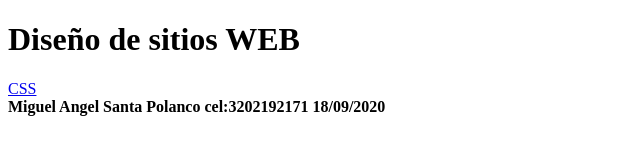
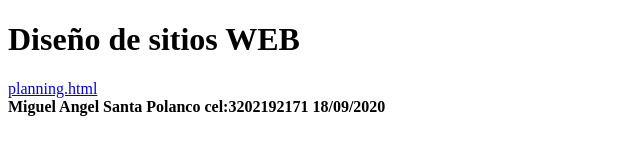
Before and after one commit to Migsato/DSW-MiguelSanta, a plain HTML site: page index.html in a window 1280 px wide. Shown: the full height of the page, 0-640 px from the left. Drawn offline with Linux system fonts and the light colour scheme.

Commit message:
index.html vrs 1.2
Este archivo hace parte a la fase 2 del curso Diseños de sitios Web

```diff
--- a/index.html
+++ b/index.html
@@ -7,7 +7,7 @@
 </head>
 <body>
     <h1>Diseño de sitios WEB</h1>
-    <a href="planning.html">CSS</a>
+    <a href="planning.html">planning.html</a>
     <footer><b> Miguel Angel Santa Polanco cel:3202192171 18/09/2020</b></footer>
 </body>
 </html>
```
